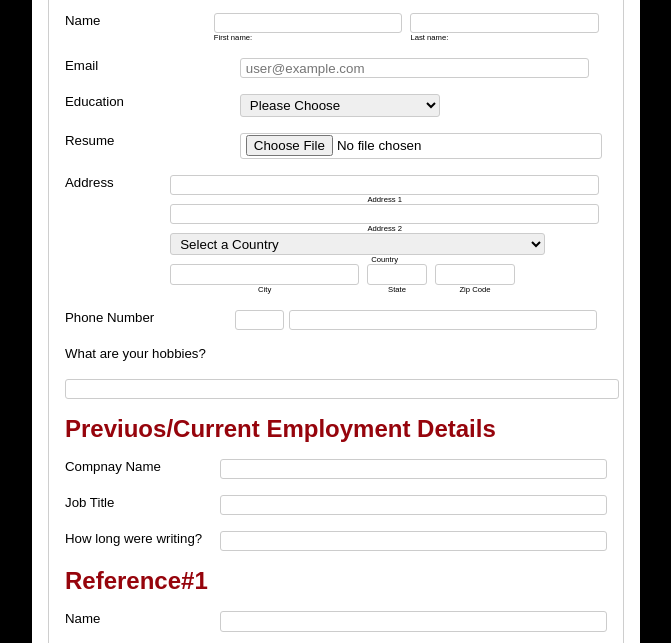
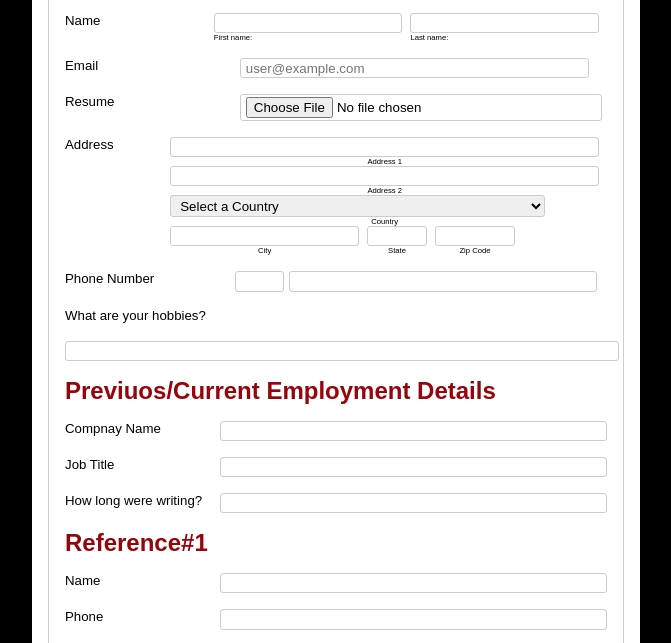
Before and after one commit to ahmedsamibrainxtech/collaboration-task, a plain HTML site: page index.html in a window 1280 px wide. Shown: the part 136-779 px from the top of the page, without its empty margins (304-975 px from the left). Drawn offline with Linux system fonts and the light colour scheme.

Commit message:
removed eductaion section

```diff
--- a/index.html
+++ b/index.html
@@ -37,7 +37,7 @@
                     </div>
                 </div>
             </form>
-            <form action="/action_page.php">
+            <!-- <form action="/action_page.php">
                 <div class="wrap">
                     <label for="email"><h5>Education</h5></label>
                     <div class="education">
@@ -49,7 +49,7 @@
                             </select>
                     </div>
                 </div>
-            </form>
+            </form> -->
             <form action="/action_page.php">
                 <div class="wrap">
                     <label for="resume"><h5>Resume</h5></label>
```
